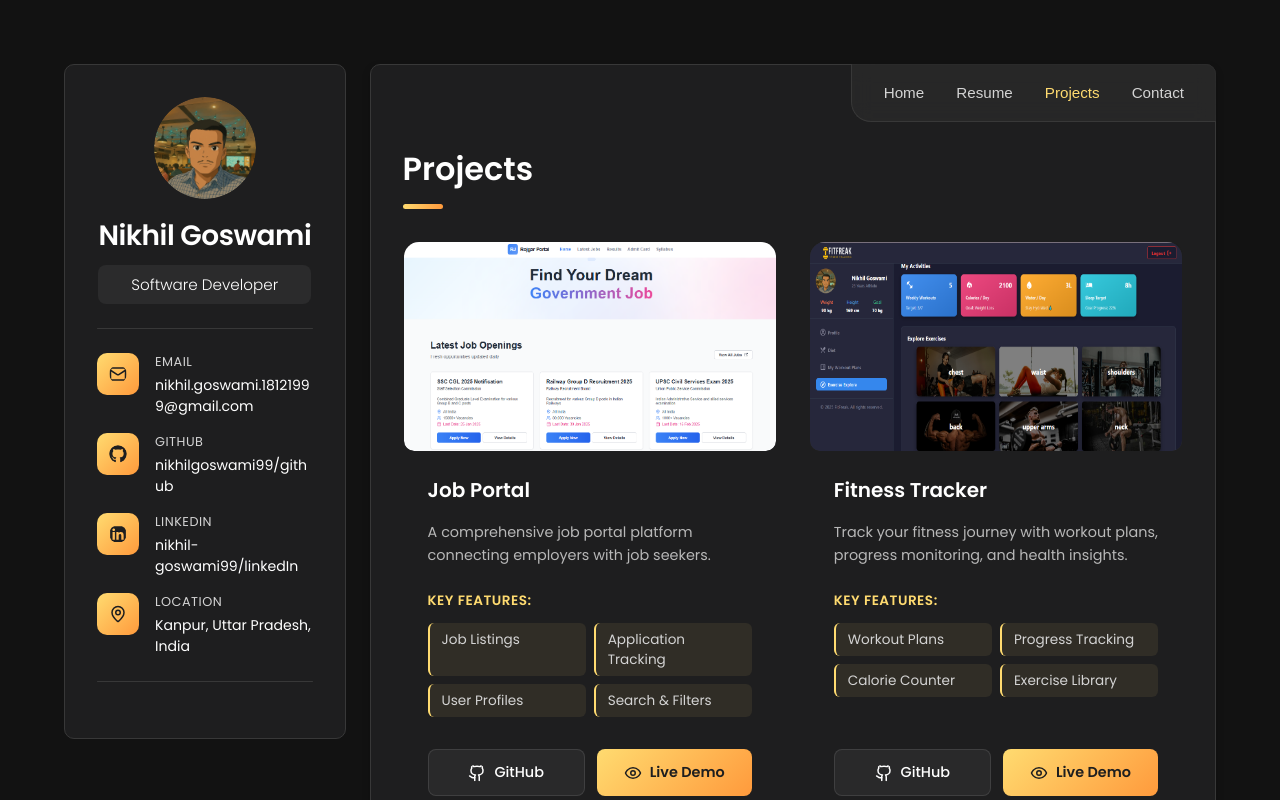
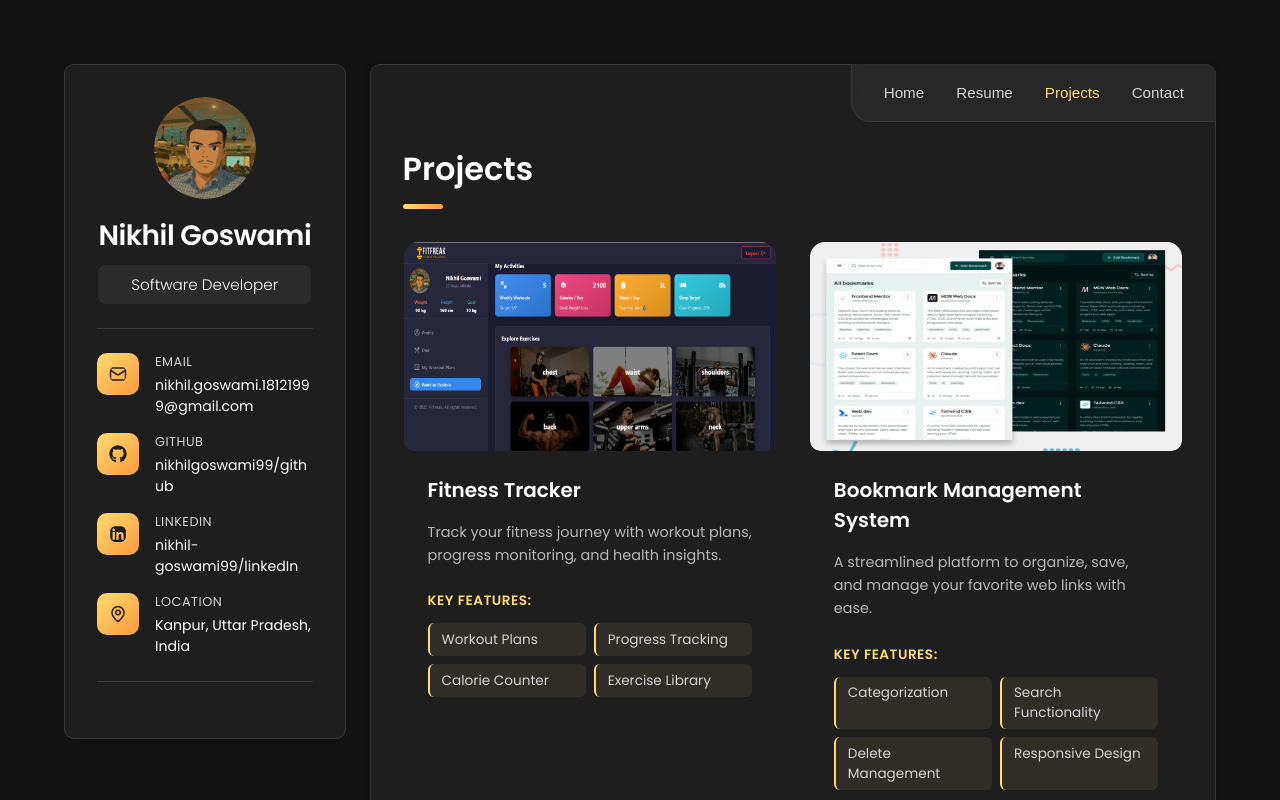
Before and after one commit to nikhilgoswami99/Portfolio, a React (Vite) app: page / in a window 1280 px wide. Both pictures are taken after a click on the button "Projects". Shown: the top 800 px of the page. Built offline with nearby package versions, Linux system fonts and the light colour scheme.

Commit message:
added new project

```diff
--- a/src/pages/Projects/Projects.tsx
+++ b/src/pages/Projects/Projects.tsx
@@ -1,26 +1,35 @@
 
 import { Eye, Github } from 'lucide-react';
 import styles from './Projects.module.css';
-import jobPortalImg from '../../assets/job_portal.png';
+// import jobPortalImg from '../../assets/job_portal.png';
 import fitnessTrackerImg from '../../assets/fitness_tracker.png';
+import bookmarkManagerImg from '../../assets/bookmark-manager.png';
 
 const Portfolio = () => {
   const projects = [
-    {
-      title: 'Job Portal',
-      image: jobPortalImg,
-      description: 'A comprehensive job portal platform connecting employers with job seekers.',
-      features: ['Job Listings', 'Application Tracking', 'User Profiles', 'Search & Filters'],
-      githubLink: 'https://github.com/yourusername/job-portal',
-      hostedLink: 'https://job-portal-demo.com'
-    },
+    // {
+    //   title: 'Job Portal',
+    //   image: jobPortalImg,
+    //   description: 'A comprehensive job portal platform connecting employers with job seekers.',
+    //   features: ['Job Listings', 'Application Tracking', 'User Profiles', 'Search & Filters'],
+    //   githubLink: 'https://github.com/yourusername/job-portal',
+    //   hostedLink: 'https://job-portal-demo.com'
+    // },
     {
       title: 'Fitness Tracker',
       image: fitnessTrackerImg,
       description: 'Track your fitness journey with workout plans, progress monitoring, and health insights.',
       features: ['Workout Plans', 'Progress Tracking', 'Calorie Counter', 'Exercise Library'],
-      githubLink: 'https://github.com/yourusername/fitness-tracker',
-      hostedLink: 'https://fitness-tracker-demo.com'
+      githubLink: 'https://github.com/nikhilgoswami99/Fitness-Website/tree/main/Fit_Fusion',
+      hostedLink: 'https://fitness-website-nikhil-goswamis-projects.vercel.app/login'
+    },
+    {
+      title: 'Bookmark Management System',
+      image: bookmarkManagerImg,
+      description: 'A streamlined platform to organize, save, and manage your favorite web links with ease.',
+      features: ['Categorization', 'Search Functionality', 'Delete Management', 'Responsive Design'],
+      githubLink: 'https://github.com/nikhilgoswami99/Bookmark-Management-System',
+      hostedLink: 'https://bookmark-management-system-nikhil-goswamis-projects.vercel.app/'
     }
   ];
 
```
Also changed, not shown: src/assets/bookmark-manager.png (added).
